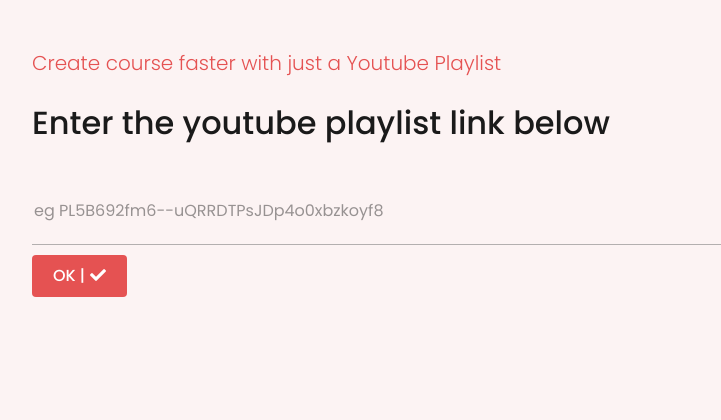
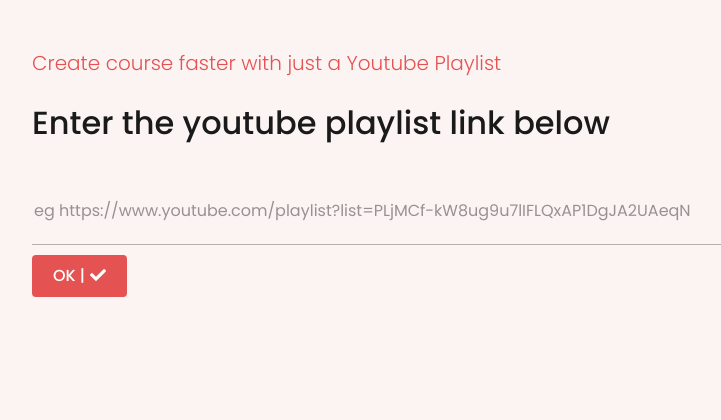
Before and after one commit to CaptainVee/tollgator, a Django app: page /course/new/playlist in a window 1280 px wide; the page is wider, and only the part inside the window is pictured. Shown: the part 73-493 px from the top of that part, without its empty margins (53-774 px from the left). Run offline with Django 3.2, Linux system fonts and the light colour scheme; the visitor is signed in with stand-in values (Sample User, id 1); parts of the project's set-up code (start-up, migrations or seed data) failed here and were passed over; some libraries are stand-ins or nearby versions.

Commit message:
feat: improved playlist functionality to accept full link instead of just id

```diff
--- a/courses/views.py
+++ b/courses/views.py
@@ -18,6 +18,7 @@ from order.models import Order
 from common.utils import get_or_none
 from .forms import LessonForm, VideoForm
 from .tasks import yt_playlist_create_course
+from .utils import extract_playlist_link
 
 
 # from pypaystack import Transaction, Customer, Plan
@@ -101,7 +102,8 @@ def course_create_playlist_view(request):
     context = {}
     if request.method == "POST":
         # TODO ensure users does not sumbit empty forms
-        playlist_id = request.POST.get("playlist_id")
+        playlist_link = request.POST.get("playlist_id")
+        playlist_id = extract_playlist_link(playlist_link)
         result = yt_playlist_create_course.delay(
             user_id=request.user.id, playlist_id=playlist_id
         )
--- a/templates/courses/lesson_video.html
+++ b/templates/courses/lesson_video.html
@@ -43,7 +43,7 @@
         <!-- tab panes start -->
         <div class="tab-content" id="nav-tabContent">
           <!-- course description start -->
-          <div class="tab-pane fade show active " id="course-description" role="tabpanel"
+          <div class="tab-pane fade show" id="course-description" role="tabpanel"
             aria-labelledby="course-description-tab">
             <div class="course-description box">
               <h3 class="text-capitalize mb-4">Description</h3>
--- a/templates/courses/playlist_form.html
+++ b/templates/courses/playlist_form.html
@@ -11,7 +11,8 @@
                 <h2>Enter the youtube playlist link below </h2>
             </fieldset>
             <div class="d-grid">
-                <input type="text" name="playlist_id" placeholder="eg PL5B692fm6--uQRRDTPsJDp4o0xbzkoyf8">
+                <input type="text" name="playlist_id"
+                    placeholder="eg https://www.youtube.com/playlist?list=PLjMCf-kW8ug9u7lIFLQxAP1DgJA2UAeqN">
 
                 <button type="submit" class="btn btn-theme">
                     OK |<i class="fa fa-check" aria-hidden="true"></i>
--- a/templates/instructor/withdraw.html
+++ b/templates/instructor/withdraw.html
@@ -10,7 +10,7 @@
                 <div class="card-body d-flex justify-content-between">
                     <i class="fas fa-wallet ps-3" style="font-size: 50px;"></i>
                     <div class="">
-                        <h5 class="card-title ">USD {{ bank_account.account_balance|floatformat:"-3g" }}</h5>
+                        <h5 class="card-title ">USD {{ instructor.account_balance|floatformat:"-3g" }}</h5>
                         <p class="card-subtitle mb-2 text-muted">Your Balance</p>
                     </div>
                 </div>
```
Also changed, not shown: courses/utils.py (+11 -5 lines), templates/courses/course_form.html (+75 -0 lines), templates/courses/partials/video_frame.html (+3 -4 lines).
